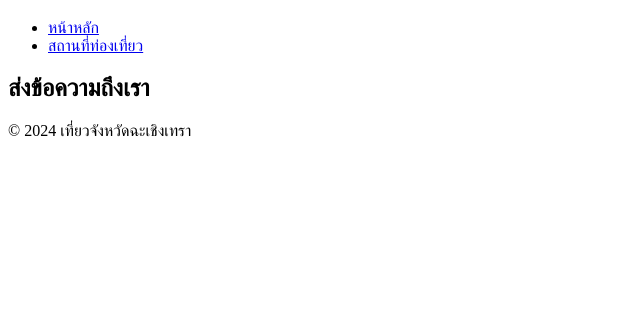
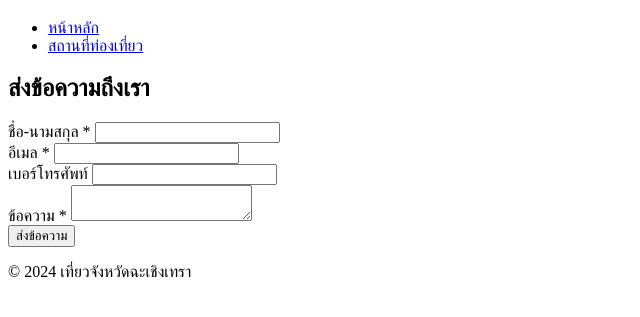
Before and after one commit to Pandecha027/Home_Work, a plain HTML site: page contact.html in a window 1280 px wide. Shown: the part 61-378 px from the top of the page, without its empty margins (0-640 px from the left). Drawn offline with Linux system fonts and the light colour scheme.

Commit message:
เพิ่มฟอร์มพื้นฐานในหน้าติดต่อ

```diff
--- a/contact.html
+++ b/contact.html
@@ -18,7 +18,25 @@
  <main role="main">
  <section>
  <h2>ส่งข้อความถึงเรา</h2>
- <!-- ฟอร์มจะถูกเพิ่มที่นี่ -->
+ <form action="/submit" method="POST">
+    <div class="form-group">
+    <label for="fullname">ชื่อ-นามสกุล *</label>
+    <input type="text" id="fullname" name="fullname" required>
+    </div>
+    <div class="form-group">
+    <label for="email">อีเมล *</label>
+    <input type="email" id="email" name="email" required>
+    </div>
+    <div class="form-group">
+    <label for="tel">เบอร์โทรศัพท์</label>
+    <input type="tel" id="tel" name="tel">
+    </div>
+    <div class="form-group">
+    <label for="message">ข้อความ *</label>
+    <textarea id="message" name="message" required></textarea>
+    </div>
+    <button type="submit">ส่งข้อความ</button>
+    </form>
  </section>
  </main>
  <footer role="contentinfo">
```
